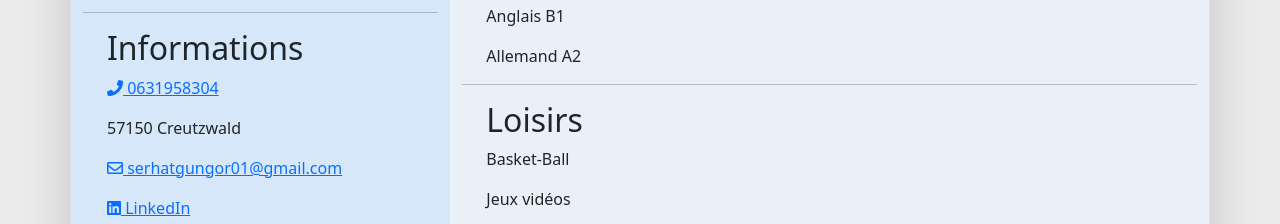
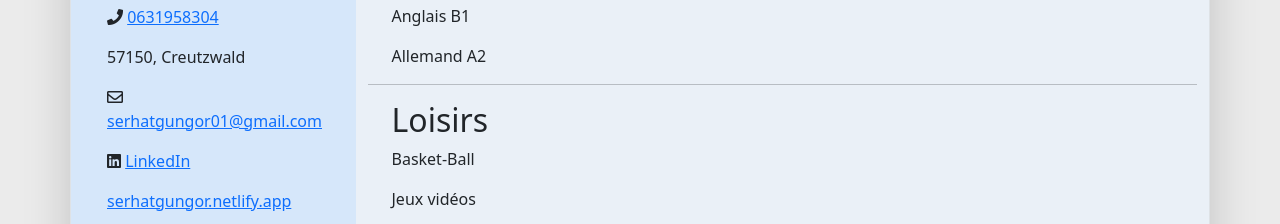
Before and after one commit to srhtgngr/srhtgngr.github.io, a plain HTML site: page docs/index.html in a window 1280 px wide. Shown: the part 430-654 px from the top of the page. Drawn offline with nearby package versions, Linux system fonts and the light colour scheme.

Commit message:
style change

```diff
--- a/docs/css/print-styles.css
+++ b/docs/css/print-styles.css
@@ -13,10 +13,14 @@
     .nav, footer {
         display: none !important;
     }
+    article.col-sm-3.pt-4 {
+        background: rgb(214,231,250);
+        background: linear-gradient(180deg, rgba(214,231,250,1) 0%, rgba(255,255,255,1) 60%);
+        }
 
     img#img-profil{
-        height: 300px;
-        width: 300px;
+        height: 250px;
+        width: 250px;
     }
     img#img-sites{
         height: 150px;
--- a/docs/css/styles.css
+++ b/docs/css/styles.css
@@ -16,7 +16,7 @@ section.col.pt-4 {
     background-color: #eaf0f7;
 }
 
-article.col-sm-4.pt-4 {
+article.col-sm-3.pt-4 {
     background-color: #d6e7fa;
 }
 
--- a/docs/index.html
+++ b/docs/index.html
@@ -37,8 +37,7 @@
                             aria-selected="false">Formations</button>
                         <button class="nav-link " id="nav-contact-tab" data-bs-toggle="tab"
                             data-bs-target="#nav-contact" type="button" role="tab" aria-controls="nav-contact"
-                            aria-selected="false">Expérience
-                            Professionnelle</button>
+                            aria-selected="false">Expérience Professionnelle</button>
                     </div>
                 </div>
             </div>
@@ -48,7 +47,7 @@
     <main role="main" class="container mb-4 pb-4">
         <section class="row  border shadow-lg rounded">
             <!--Contact Informations-->
-            <article class="col-sm-4 pt-4">
+            <article class="col-sm-3 pt-4">
                 <article class="container">
                     <img src="img/profil_serhat_round.png" alt="image profil serhat" class="img-fluid" id="img-profil">
                     <p class="text-muted">Né en 1984</p>
@@ -56,15 +55,23 @@
                 <hr>
                 <article class="container">
                     <h2>Informations</h2>
-                    <p><a href="tel:+33631958304"><i class="fas fa-phone"></i> 0631958304</a></p>
-                    <p>57150 Creutzwald</p>
                     <p>
-                        <a href="mailto:serhatgungor01@gmail.com" target="_blank"><i class="far fa-envelope"></i>
-                            serhatgungor01@gmail.com</a>
+                        <i class="fas fa-phone"></i>
+                        <a href="tel:+33631958304">0631958304</a>
+                    </p>
+                    <address>57150, Creutzwald</address>
+                    <p>
+                        <i class="far fa-envelope"></i>
+                        <a href="mailto:serhatgungor01@gmail.com" target="_blank">
+                            serhatgungor01@gmail.com
+                        </a>
                     </p>
                     <p>
+                        <i class="fab fa-linkedin"></i>
                         <a href="https://www.linkedin.com/in/serhat-gungor/" target="_blank"
-                            rel="noopener noreferrer"><i class="fab fa-linkedin"></i> LinkedIn</a>
+                            rel="noopener noreferrer">
+                            LinkedIn
+                        </a>
                     </p>
                     <p>
                         <a href="https://serhatgungor.netlify.app" target="_blank"
@@ -104,17 +111,20 @@
                                 <section class="row">
                                     <article class="col-md-5 pb-2">
                                         <a href="https://karlidag.at/" target="_blank">
-                                            <img src="img/Karlidag-pool-blue.jpeg" alt="image site web Karlidag Pool" class="img-fluid rounded" id="img-sites">
+                                            <img src="img/Karlidag-pool-blue.jpeg" alt="image site web Karlidag Pool"
+                                                class="img-fluid rounded" id="img-sites">
                                         </a>
                                     </article>
                                     <article class="col pb-2">
                                         <a href="https://salon-snow-white.at/" target="_blank">
-                                            <img src="img/SnowWhite.png" alt="image site web Salon Snow White" class="img-fluid rounded" id="img-sites">
+                                            <img src="img/SnowWhite.png" alt="image site web Salon Snow White"
+                                                class="img-fluid rounded" id="img-sites">
                                         </a>
                                     </article>
                                     <article class="col-lg-2 pb-2">
                                         <a href="https://serhatgungor.netlify.app/" target="_blank">
-                                            <img src="img/avatar.png" alt="Image Site web CV serhat" class="img-fluid rounded" id="img-sites">
+                                            <img src="img/avatar.png" alt="Image Site web CV serhat"
+                                                class="img-fluid rounded" id="img-sites">
                                         </a>
                                     </article>
                                 </section>
```
